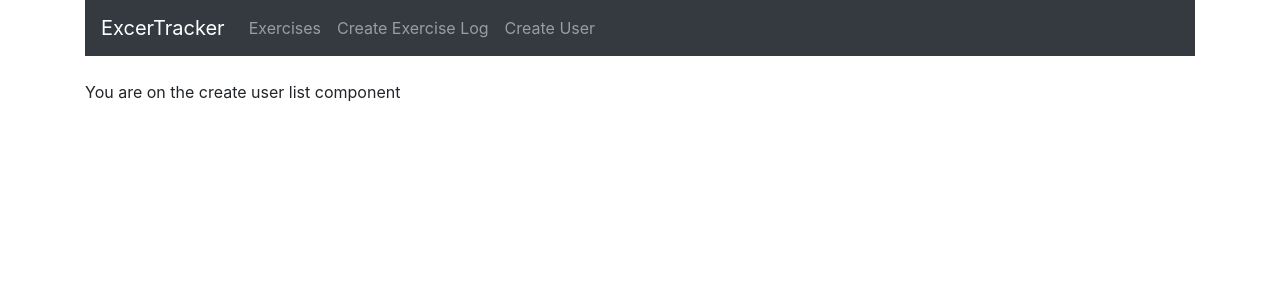
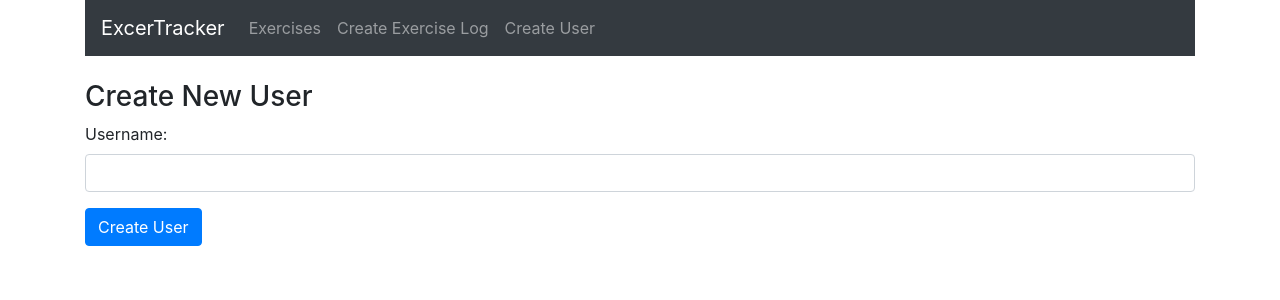
Before and after one commit to bertwinkeller/excerciseTracker, a React (Create React App) app in the folder excercise/: page /user in a window 1280 px wide. Shown: the top 300 px of the page. Built offline with nearby package versions, Linux system fonts and the light colour scheme.

Commit message:
create user

```diff
--- a/excercise/src/components/create-user.component.js
+++ b/excercise/src/components/create-user.component.js
@@ -1,12 +1,59 @@
-import React, {Component} from 'react'
+import React, { Component } from 'react'
 
 export default class CreateUser extends Component {
-    render(){
-        return  (
+
+    constructor(props) {
+        super(props)
+
+
+        this.onChangeUsername = this.onChangeUsername.bind(this)
+        this.onSubmit = this.onSubmit.bind(this)
+
+        this.state = {
+            username: '',
+
+        }
+    }
+
+    onChangeUsername(e) {
+        this.setState({
+            username: e.target.value
+        })
+    }
+
+    onSubmit(e) {
+        e.preventDefault()
+
+        const user = {
+            username: this.state.username,
+
+        }
+
+        console.log(user)
+
+        this.setState({
+            username: ''
+        })
+
+    }
+    render() {
+        return (
             <div>
-                <p>
-                    You are on the create user list component
-                </p>
+                <h3>Create New User</h3>
+                <form onSubmit={this.onSubmit}>
+                    <div className="form-group">
+                        <label>Username: </label>
+                        <input type="text"
+                            required
+                            className="form-control"
+                            value={this.state.username}
+                            onChange={this.onChangeUsername}
+                        />
+                    </div>
+                    <div className="form-group">
+                        <input type="submit" value="Create User" className="btn btn-primary" />
+                    </div>
+                </form>
             </div>
         )
     }
```
